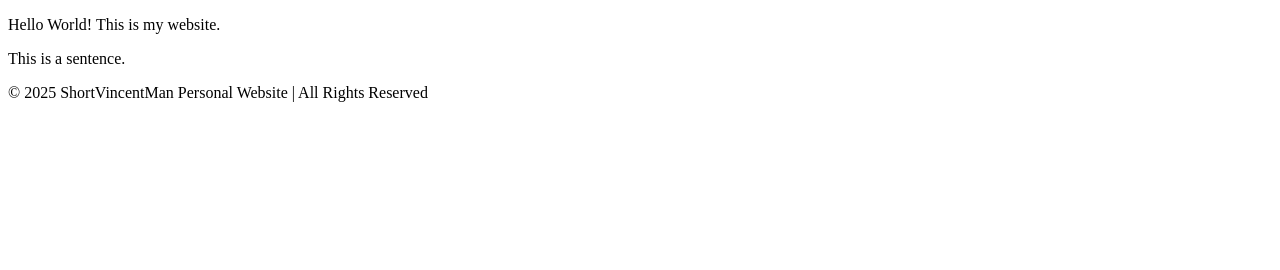
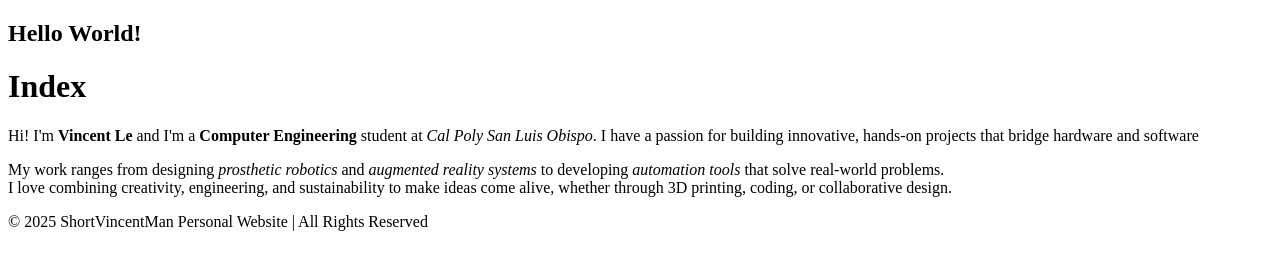
Before and after one commit to ShortVincentMan/ShortVincentMan.github.io, a plain HTML site: page index.html in a window 1280 px wide. Drawn offline with Linux system fonts and the light colour scheme.

Commit message:
feat: Added h1 and several class tags (navbar, logo, page title, and footer) to all html files (index, contact, blog, portfolio, resume) alongside page titles

```diff
--- a/index.html
+++ b/index.html
@@ -1,15 +1,32 @@
 <!DOCTYPE html>
 <html>
     <head>
-        <title>Personal Website</title>
+        <title>Index</title>
     </head>
     <body>
-        <nav></nav>
+        <nav class="navbar">
+            <h1 class="logo"> Hello World!</h1>
+        </nav>
         <main>
-            <p>Hello World! This is my website.</p>
-            <p>This is a sentence. </p>
+            <h1 class="page-title"> Index</h1>
+            <div class ="about">
+                <div class ="about-image"></div>
+                <div class ="about-text"></div>
+                <p>
+                    Hi! I'm <strong>Vincent Le</strong> and I'm a <strong>Computer Engineering</strong>
+                    student at <em>Cal Poly San Luis Obispo</em>. I have a passion for building innovative,
+                    hands-on projects that bridge hardware and software
+                </p>
+                <p>
+                    My work ranges from designing <em>prosthetic robotics</em> and <em>augmented reality
+                    systems</em> to developing <em>automation tools</em> that solve real-world problems.
+                    <br> I love combining creativity, engineering, and sustainability to make ideas come
+                    alive, whether through 3D printing, coding, or collaborative design.
+                </p>
+            </div>
+        </div>
         </main>
-        <footer>
+        <footer class="footer">
             © 2025 ShortVincentMan Personal Website | All Rights Reserved
         </footer>
     </body>
```
Also changed, not shown: blog.html (+5 -2 lines), contact.html (+9 -3 lines), portfolio.html (+7 -4 lines), resume.html (+6 -3 lines).
